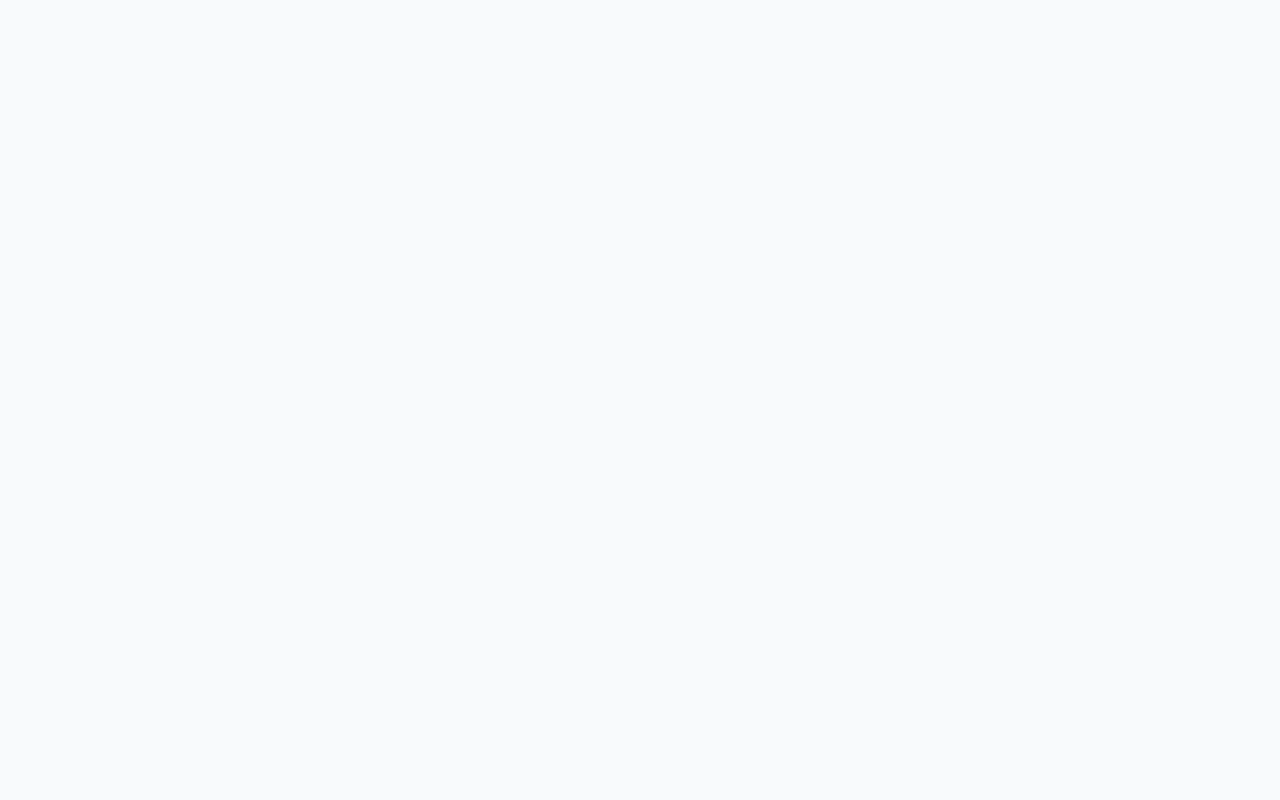
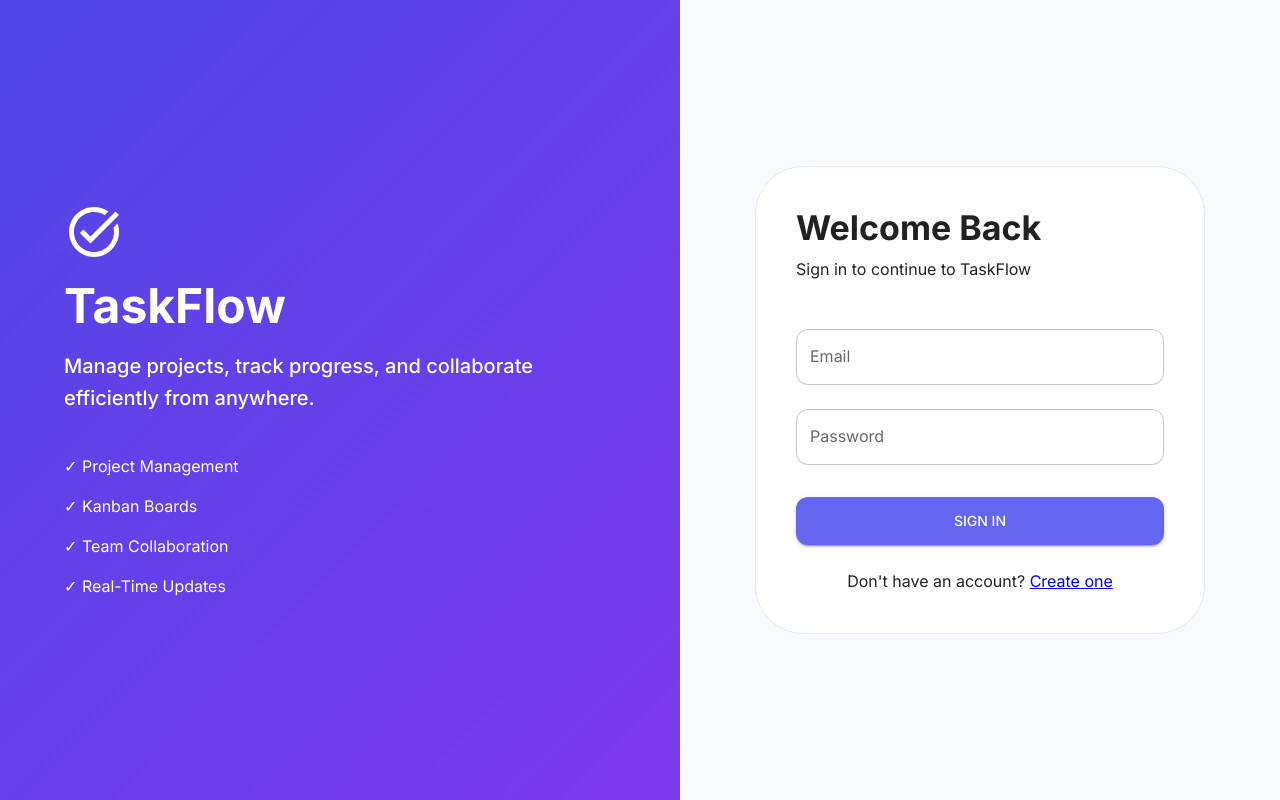
Before and after one commit to herve192-hub/TaskFlow, a React (Vite) app in the folder frontend/: page / in a window 1280 px wide. Before the commit this address had no page. Built offline with nearby package versions, Linux system fonts and the light colour scheme.

Commit message:
React Hook Form validation added

```diff
--- a/frontend/src/pages/Login.tsx
+++ b/frontend/src/pages/Login.tsx
@@ -7,10 +7,27 @@ import {
 } from "@mui/material";
 
 import { Link } from "react-router-dom";
+import { useForm } from "react-hook-form";
 import AuthLayout from "../components/AuthLayout";
 
+interface LoginFormData {
+    email: string;
+    password: string;
+}
 
 export default function Login() {
+
+    const {
+        register,
+        handleSubmit,
+        formState: { errors, isSubmitting },
+    } = useForm<LoginFormData>();
+
+    const onSubmit = async (data: LoginFormData) => {
+        console.log(data);
+        //
+        // handle login logic ...
+    };
     return (
         <AuthLayout>
             <Paper
@@ -20,13 +37,13 @@ export default function Login() {
                     maxWidth: 450,
                     p: 5,
                     borderRadius: 4,
-                    border:  "1px solid #E5E8F0",
+                    border:  "1px solid #E2E8F0",
                 }}
             >
                 <Typography variant="h4"
                         sx={{ mb: 1, fontWeight: "bold" }}
                 >
-                    Welcom Back
+                    Welcome Back
                 </Typography>
                 <Typography
                     color="text.secondary"
@@ -35,32 +52,51 @@ export default function Login() {
                     Sign in to continue to TaskFlow
                 </Typography>
 
+                <form onSubmit={handleSubmit(onSubmit)}>
                     <TextField
                         fullWidth
                         label="Email"
                         margin="normal"
+                        error={!!errors.email}
+                        helperText={errors.email?.message}
+                        {...register("email", {
+                            required: "Email is required",
+                            pattern: {
+                                value: /^\S+@\S+$/i,
+                                message: "Invalid email address",
+                            },
+                        })}
                     />
                     <TextField
                         fullWidth
                         label="Password"
                         type="password"
                         margin="normal"
+                        error={!!errors.password}
+                        helperText={errors.password?.message}
+                        {...register("password", {
+                            required: "Password is required",
+                            minLength: {
+                                value: 8,
+                                message: "Password must be at least 8 characters",
+                            },
+                        })}
                     />
-
                     <Button
-
+                        type="submit"
                         fullWidth
                         variant="contained"
                         // size="Large"
-                    sx={{ size: "Large", mt: 3, py: 1.5,}}
+                        sx={{ size: "Large", mt: 3, py: 1.5 }}
                     >
                         Sign In
                     </Button>
+                </form>
 
-                <Box sx={{textAlign: "center", mt: 2 }}>
+                <Box sx={{textAlign: "center", mt: 3 }}>
                     <Typography>
                         Don't have an account?{" "}
-                        <Link to="/signup">Sign up</Link>
+                        <Link to="/signup">Create one</Link>
                     </Typography>
                 </Box>
             </Paper>
--- a/frontend/src/pages/Signup.tsx
+++ b/frontend/src/pages/Signup.tsx
@@ -7,10 +7,31 @@ import {
 } from "@mui/material";
 
 import { Link} from "react-router-dom";
+import { useForm } from "react-hook-form";
 import AuthLayout from "../components/AuthLayout.tsx";
 
 
+interface SignupFormData {
+    fullName: string;
+    email: string;
+    password: string;
+    confirmPassword: string;
+}
+
 export default function Signup() {
+    const {
+        register,
+        handleSubmit,
+        watch,
+        formState: { errors, isSubmitting },
+     } = useForm<SignupFormData>();
+
+     const password = watch("password");
+     const onSubmit = async (data: SignupFormData) => {
+        console.log(data);
+        //
+        // Handle signup logic ...
+     };
     return (
         <AuthLayout>
             <Paper
@@ -39,45 +60,78 @@ export default function Signup() {
                 >
                     Start organizing your work today
                 </Typography>
+                <form onSubmit={handleSubmit(onSubmit)}>
                     <TextField
                         fullWidth
                         label="Full Name"
                         margin="normal"
+                        error={!!errors.fullName}
+                        helperText={errors.fullName?.message}
+                        {...register("fullName", {
+                            required: "Full name is required",
+                         })}
                     />
                     <TextField
                         fullWidth
                         label="Email"
                         margin="normal"
+                        error={!!errors.email}
+                        helperText={errors.email?.message}
+                        {...register("email", {
+                            required: "Email is required",
+                            pattern: {
+                                value: /^\S+@\S+$/i,
+                                message: "Invalid email address",
+                            },
+                        })}
                     />
                     <TextField
                         fullWidth
                         label="Password"
                         type="password"
                         margin="normal"
+                        error={!!errors.password}
+                        helperText={errors.password?.message}
+                        {...register("password", {
+                            required: "Password is required",
+                            minLength: {
+                                value: 8,
+                                message: "Password must be at least 8 characters",
+                            },
+                        })}
                     />
-
+                      <TextField
+                        fullWidth
+                        label="Confirm Password"
+                        type="password"
+                        margin="normal"
+                        error={!!errors.confirmPassword}
+                        helperText={errors.confirmPassword?.message}
+                        {...register("confirmPassword", {
+                            required: "Please confirm your password",
+                            validate: (value) =>
+                                value === password || "Passwords do not match",
+                        })}
+                    />
                     <Button
+                    type="submit"
                         fullWidth
                         variant="contained"
                         sx={{
+                            size: "large",
                             mt: 3,
-                        mb: 1.5,
+                            py: 1.5,
                         }}
                     >
                         Create Account
                     </Button>
-
+                </form>
                 <Box
-                    sx={{
-                        textAlign: "center",
-                        mt: 3,
-                    }}
+                    sx={{ textAlign: "center",  mt: 3, }}
                 >
                      <Typography>
                         Already have an account?{" "}
-                        <Link to="/login">
-                            Sign In
-                        </Link>
+                        <Link to="/login"> Sign In </Link>
                      </Typography>
                 </Box>
             </Paper>
--- a/frontend/src/routes/AppRoutes.tsx
+++ b/frontend/src/routes/AppRoutes.tsx
@@ -9,8 +9,9 @@ export default function AppRoutes() {
     return (
         <BrowserRouter>
             <Routes>
+                <Route path="/" element={<Login />} />
+                <Route path="/signup" element={<Signup />} />
                 <Route path="/login" element={<Login />} />
-                <Route path="/signup" element={<Signup />} />
                 {/* <Route path="/dashboard" element={<Dashboard />} /> */}
             </Routes>
         </BrowserRouter>
```
Also changed, not shown: 1 other file (tests, documents, lock files or other folders). Lines whose indentation alone changed are shown as unchanged.
